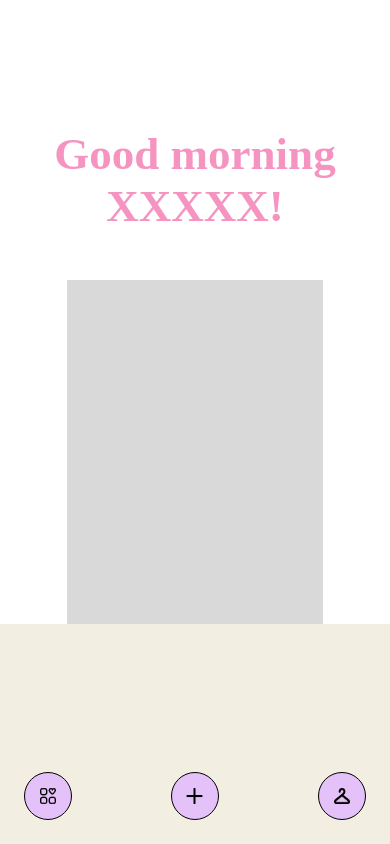
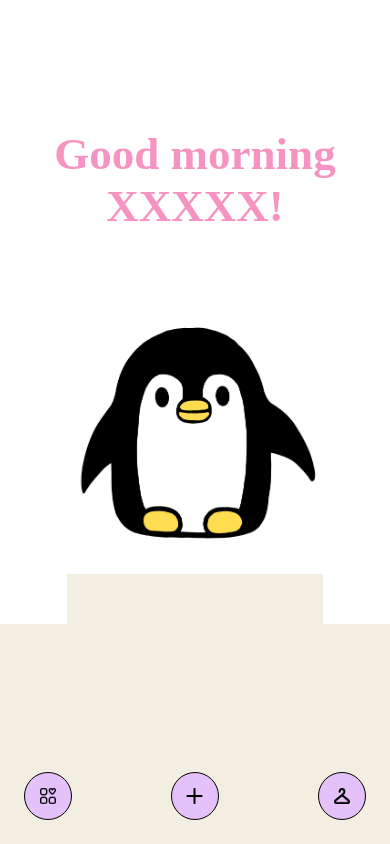
Before and after one commit to bradleyyang/hackthevalley9, a React Native app in the folder frontend/: screen /Home in a window 390 px wide. Built offline with nearby package versions, Linux system fonts and the light colour scheme.

Commit message:
comments for hardcode

```diff
--- a/frontend/App.js
+++ b/frontend/App.js
@@ -20,7 +20,7 @@ export default function App() {
   return (
     <NavigationContainer>
       <StatusBar barStyle="dark-content" />
-      <Stack.Navigator initialRouteName="Closet">
+      <Stack.Navigator initialRouteName="Home">
         <Stack.Screen
           name="Home"
           component={HomeScreen}
--- a/frontend/components/BadgeDesc.js
+++ b/frontend/components/BadgeDesc.js
@@ -1,3 +1,5 @@
+//TODO(general): add NFMain, NF1-4 to display
+
 import React from "react";
 import { View, Text, StyleSheet, TouchableOpacity, Image } from "react-native";
 import { useNavigation } from "@react-navigation/native";
--- a/frontend/components/ClosetScreen.js
+++ b/frontend/components/ClosetScreen.js
@@ -1,3 +1,7 @@
+//TODO (general): gray out everything initialy (change images to crayscale)
+//TODO(4): once food submitted, change toque to be coloured
+//TODO(5): data persistence for avatar on home screen with toque
+
 import React, { useState } from "react";
 import { View, Text, StyleSheet, TouchableOpacity, Image } from "react-native";
 import { useNavigation } from "@react-navigation/native"; // Import the useNavigation hook
--- a/frontend/components/CollectionScreen.js
+++ b/frontend/components/CollectionScreen.js
@@ -1,3 +1,5 @@
+//TODO(2): after log food is submitted, change icons to FB.png and NF1.png
+//TODO(3): make NF1 clickable, and when clucked, display/navigate to BadgeDesc
 import React from "react";
 import { View, Text, StyleSheet, TouchableOpacity, Image } from "react-native";
 import { useNavigation } from "@react-navigation/native"; // Import the useNavigation hook
--- a/frontend/components/HomeScreen.js
+++ b/frontend/components/HomeScreen.js
@@ -45,7 +45,10 @@ const HomeScreen = ({ navigation }) => {
           </View>
         </View>
         <View style={styles.avatarBg}>
-          <View style={styles.avatarStandIn}></View>
+          <Image
+            source={require("./images/penguinbase.png")} // Load penguin.png as the avatar
+            style={styles.avatarStandIn}
+          />
           <View style={styles.floorBehindThe}></View>
         </View>
       </View>
@@ -113,8 +116,7 @@ const styles = StyleSheet.create({
   avatarStandIn: {
     width: 256,
     height: 344,
-    backgroundColor: "#D9D9D9",
-    zIndex: 2,
+    resizeMode: "contain", // Ensure the image maintains aspect ratio
   },
   floorBehindThe: {
     position: "absolute", // Make floorBehindThe absolute
@@ -122,7 +124,6 @@ const styles = StyleSheet.create({
     width: "100%",
     height: 50,
     backgroundColor: "#F3EEE2",
-    zIndex: 1, // Make sure it is behind the avatar
   },
   floorResponsive: {
     flex: 1,
--- a/frontend/components/LogFoodScreen.js
+++ b/frontend/components/LogFoodScreen.js
@@ -1,4 +1,4 @@
-import React, {useCallback, useEffect, useState} from "react";
+import React, { useCallback, useEffect, useState } from "react";
 import {
   View,
   Text,
@@ -8,20 +8,22 @@ import {
   Image,
 } from "react-native";
 import { dbRequest } from "../utils/dbRequest";
-import {useNavigation} from "@react-navigation/native"; // Import the useNavigation hook
-const username = 'rayc'
+import { useNavigation } from "@react-navigation/native"; // Import the useNavigation hook
+import Congrats from "./Congrats";
+const username = "rayc";
 
 function LogFoodScreen() {
   const navigation = useNavigation(); // Initialize navigation
   const [food, setFood] = useState("");
-  const [successVisible, setSuccess] = useState(false)
+  const [successVisible, setSuccess] = useState(false);
   const onSubmitPress = async (e) => {
     e.preventDefault();
     await dbRequest("post", `/users/${username}/${food}/eat`);
     setSuccess(true);
-    setFood('');
-    await new Promise(r => setTimeout(r, 5000));
+    setFood("");
+    await new Promise((r) => setTimeout(r, 5000));
     setSuccess(false);
+    //TODO(1): navigation.navigate(Congrats); (show congrats - then exit out of congrats, go back to main menu from log screen)
   };
 
   return (
@@ -31,12 +33,19 @@ function LogFoodScreen() {
           <Text style={styles.title}>Log a food!</Text>
         </View>
         <View style={styles.frame29}>
-          <TextInput style={styles.textInputField} onChangeText={setFood} value={food} placeholder={'Enter a food...'}
-                     placeholderTextColor={'#BBBBBB'}/>
+          <TextInput
+            style={styles.textInputField}
+            onChangeText={setFood}
+            value={food}
+            placeholder={"Enter a food..."}
+            placeholderTextColor={"#BBBBBB"}
+          />
           <TouchableOpacity style={styles.buttonText} onPress={onSubmitPress}>
             <Text style={styles.buttonLabel}>submit</Text>
           </TouchableOpacity>
-          <Text style={{display: successVisible ? 'flex' : 'none'}}>Food logged!</Text>
+          <Text style={{ display: successVisible ? "flex" : "none" }}>
+            Food logged!
+          </Text>
         </View>
       </View>
       <View style={styles.bottomBar}>
```
Also changed, not shown: frontend/components/LandingPage.js (+13 -11 lines).
